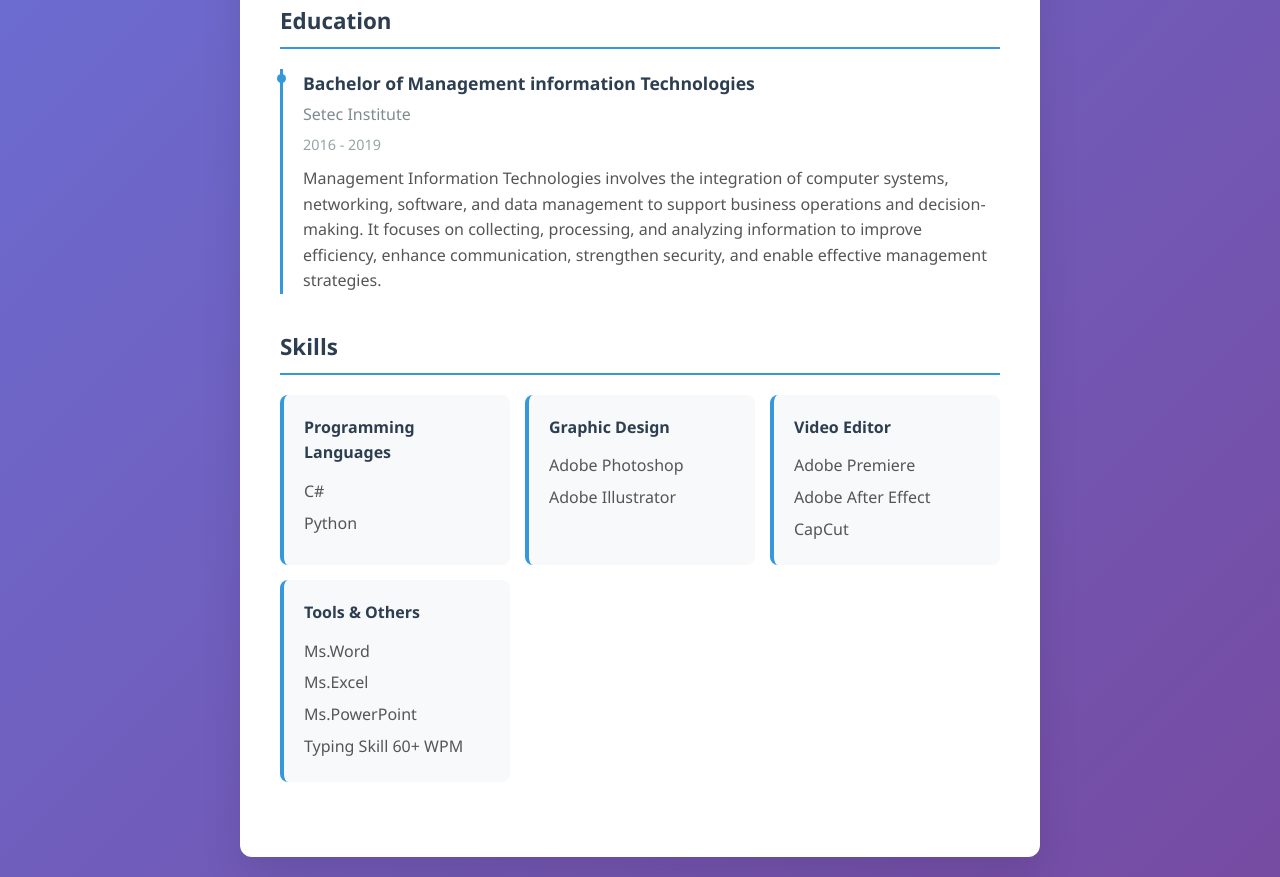
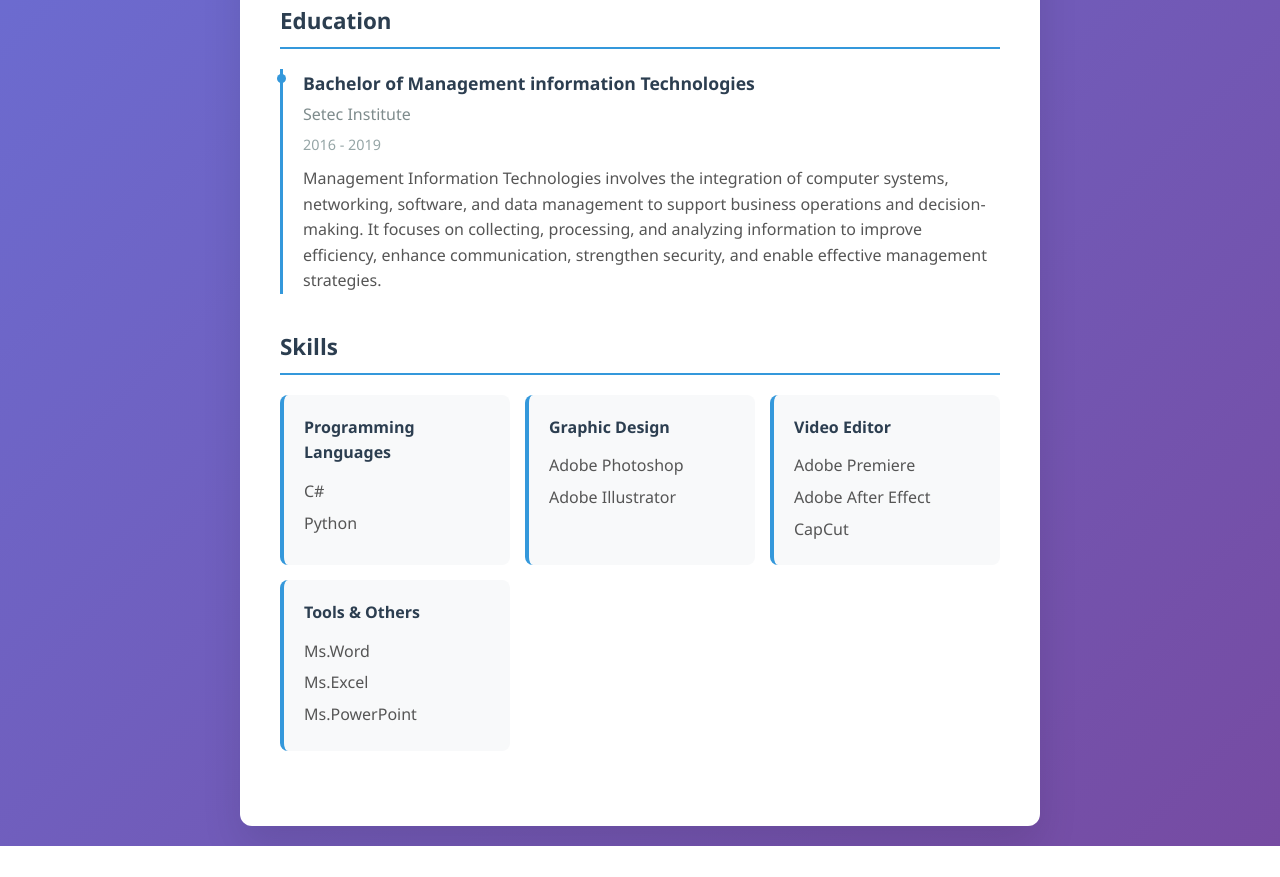
Before and after one commit to setecsnfive/CV.theara, a plain HTML site: page index.html in a window 1280 px wide. Shown: the part 1249-2126 px from the top of the page. After the commit the page ends 2095 px from the top, so only its background shows below. Drawn offline with Linux system fonts and the light colour scheme.

Commit message:
Update index.html

```diff
--- a/index.html
+++ b/index.html
@@ -297,7 +297,6 @@
                             <li>Ms.Word</li>
                             <li>Ms.Excel</li>
                             <li>Ms.PowerPoint</li>
-                            <li>Typing Skill 60+ WPM</li>
                         </ul>
                     </div>
                 </div>
```
